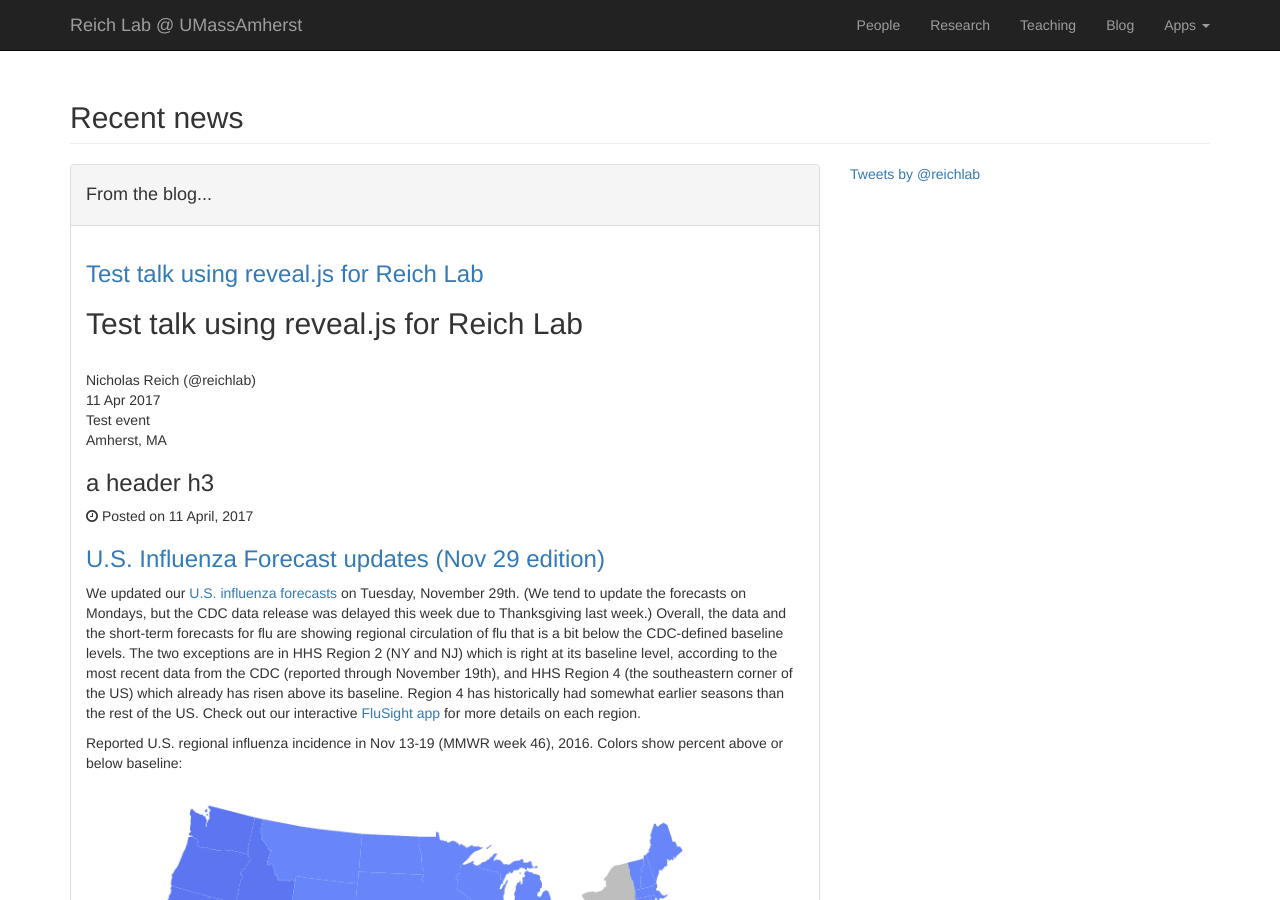
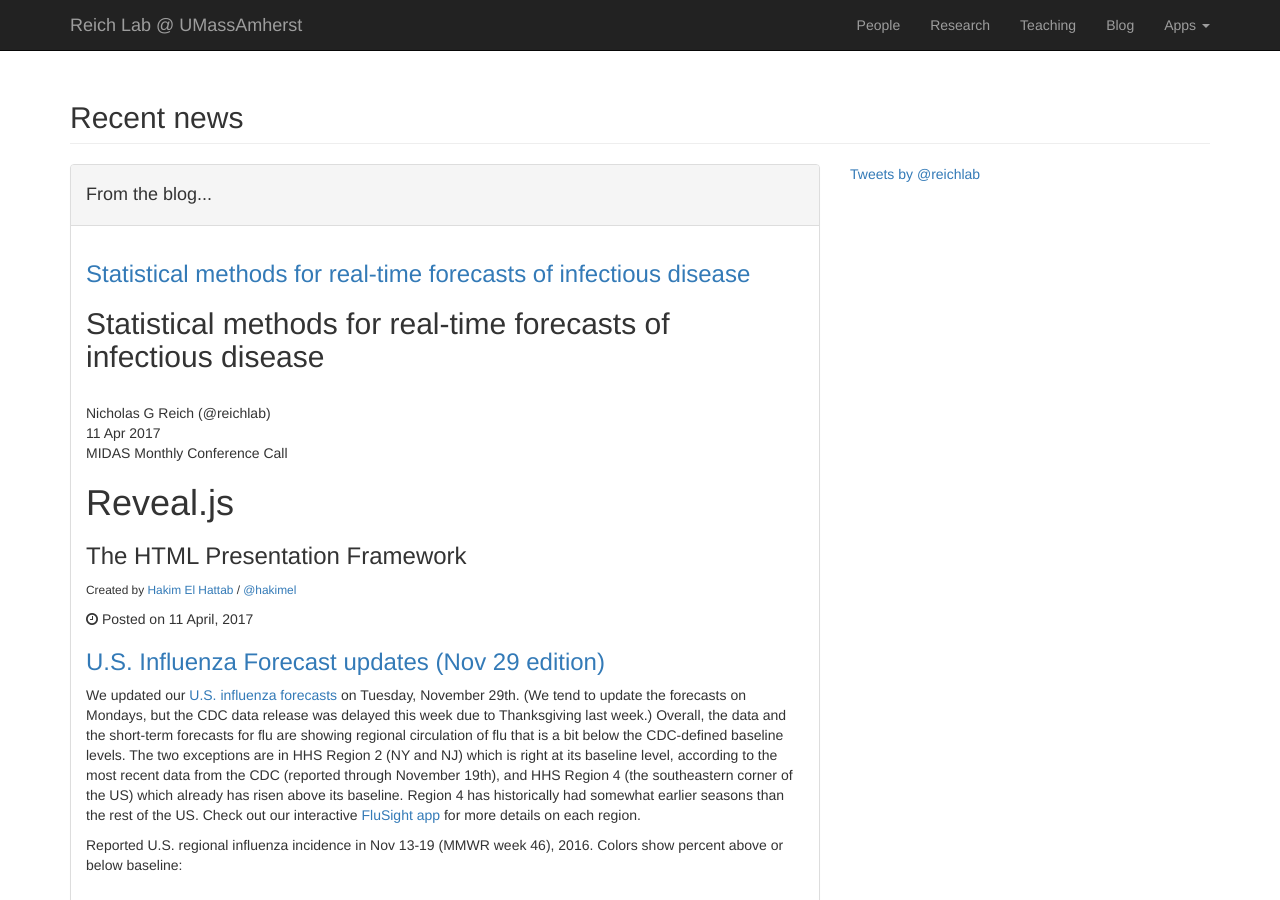
Before and after one commit to reichlab/reichlab.github.io, a Jekyll site: the page built from index.html, in a window 1280 px wide and 900 px high, scrolled down 672 px. Built offline with Jekyll 4.4.1, drawn with Linux system fonts in a browser that asks for light colours; the list of posts is cut into pages by our own code; comment, search, counter and statistics services are not loaded.

Commit message:
locally working template for MIDAS talk.

```diff
--- a/_layouts/talk.html
+++ b/_layouts/talk.html
@@ -39,6 +39,10 @@
 
 		<script src="/talks/reveal/lib/js/head.min.js"></script>
 		<script src="/talks/reveal/js/reveal.js"></script>
+		<script src="/talks/reveal/js/config.js"></script>
+        <script>
+			Reveal.configure({ slideNumber: 'c/t', controls: true });
+		</script>
 
 	</body>
 </html>
--- a/talks/_posts/2017-04-11-test-talk.html
+++ b/talks/_posts/2017-04-11-test-talk.html
@@ -1,33 +1,35 @@
 ---
 layout: talk
-title: Test talk using reveal.js for Reich Lab
-venue: Amherst, MA
-event: Test event
-author: Nicholas Reich
+title: Statistical methods for real-time forecasts of infectious disease
+event: MIDAS Monthly Conference Call
+author: Nicholas G Reich
 ---
 
 
 <!--
 Outline
- 1. thing 1
- 2. red fish
- 3. blue fish
+ 1. Ensembles
+ 2. Thailand work
+ 3. Active Monitoring
+ 4. Particle filtering?
 -->
 
 
-<section data-background="#000000">
+<section>
   <h2 class="title">{{ page.title }}</h2>
   <br>
   <p class="title">
-	Nicholas Reich (@reichlab)
+    {{ page.author }} (@reichlab)
   <br>
     {{ page.date | date: "%-d %b %Y" }}
   <br>
     {{ page.event }}
-	<br>
-	{{ page.venue }}
 </section>
 
-<section data-background="#000000">
-	<h3 class="title">a header h3</h3>
+<section>
+  <h1>Reveal.js</h1>
+  <h3>The HTML Presentation Framework</h3>
+  <p>
+    <small>Created by <a href="http://hakim.se">Hakim El Hattab</a> / <a href="http://twitter.com/hakimel">@hakimel</a></small>
+  </p>
 </section>
```
Also changed, not shown: talks/reveal/js/config.js (added, +36 -0 lines). Lines whose indentation alone changed are shown as unchanged.
